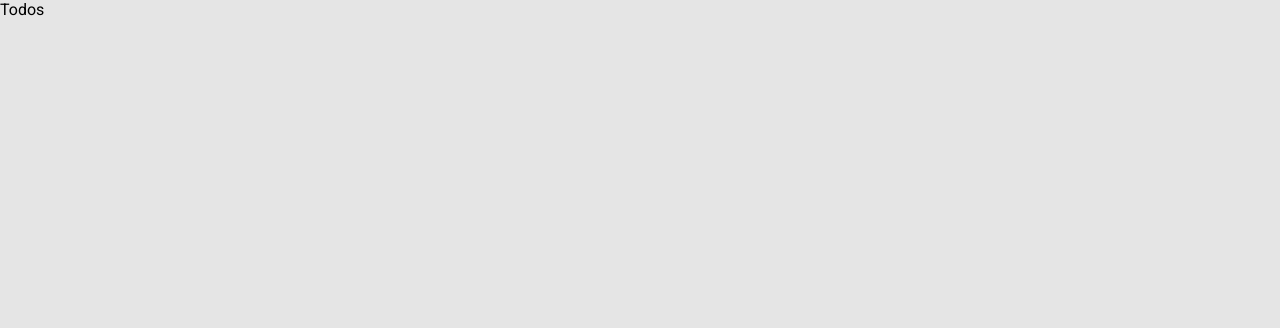
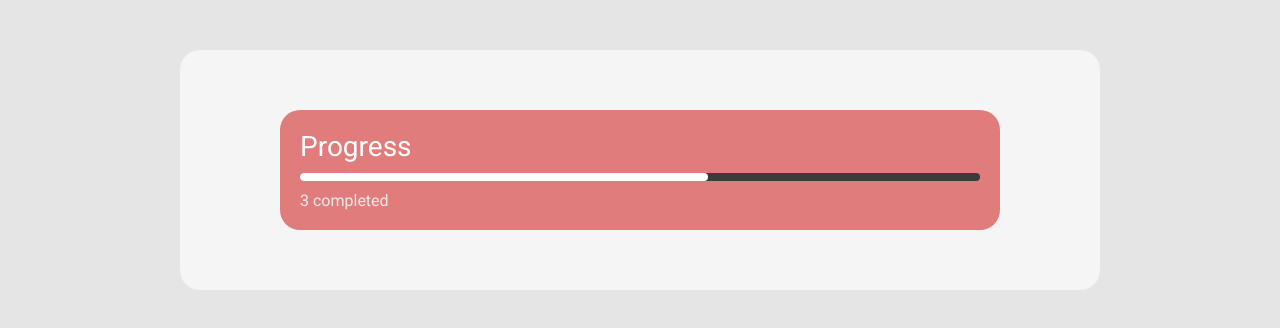
Before and after one commit to PPVphilosopher/datawow-todos, a React (Create React App) app: page / in a window 1280 px wide. Shown: the top 328 px of the page. Built offline with nearby package versions, Linux system fonts and the light colour scheme.

Commit message:
add progress box component

```diff
--- /dev/null
+++ b/src/components/ProgressBox/ProgressBox.style.ts
@@ -0,0 +1,37 @@
+import styled from "@emotion/styled";
+import { theme } from "../../styles";
+
+export const Wrapper = styled.div`
+  border-radius: 20px;
+  background-color: ${theme.colors.pink};
+  padding: ${theme.spacings(2)};
+`;
+
+export const TitleText = styled.div`
+  font-size: 28px;
+  font-weight: 500;
+  color: ${theme.colors.white};
+`;
+
+export const ProgressWrapper = styled.div`
+  height: 8px;
+  border-radius: 4px;
+  background-color: ${theme.colors.progressBackground};
+  margin: ${theme.spacings(1, 0)};
+`;
+
+interface IProgressingBarProps {
+  width: number;
+}
+
+export const ProgressingBar = styled.div<IProgressingBarProps>`
+  height: 8px;
+  border-radius: 4px;
+  background-color: ${theme.colors.progressBar};
+  width: ${(props) => `${props.width}%`};
+`;
+
+export const CountText = styled.div`
+  font-size: 16px;
+  color: ${theme.colors.textProgress};
+`;
--- /dev/null
+++ b/src/components/ProgressBox/ProgressBox.tsx
@@ -0,0 +1,25 @@
+import React from "react";
+import {
+  CountText,
+  ProgressingBar,
+  ProgressWrapper,
+  TitleText,
+  Wrapper,
+} from "./ProgressBox.style";
+
+interface IProgressBoxProps {
+  success: number;
+  total: number;
+}
+
+const ProgressBox: React.FC<IProgressBoxProps> = ({ success, total }) => (
+  <Wrapper>
+    <TitleText>Progress</TitleText>
+    <ProgressWrapper>
+      <ProgressingBar width={(success * 100) / (total || 1)} />
+    </ProgressWrapper>
+    <CountText>{success} completed</CountText>
+  </Wrapper>
+);
+
+export default ProgressBox;
--- /dev/null
+++ b/src/components/ProgressBox/index.ts
@@ -0,0 +1 @@
+export { default as ProgressBox } from "./ProgressBox";
--- /dev/null
+++ b/src/components/index.ts
@@ -0,0 +1 @@
+export * from "./ProgressBox";
--- a/src/index.css
+++ b/src/index.css
@@ -5,4 +5,5 @@ body {
   font-family: "Roboto";
   -webkit-font-smoothing: antialiased;
   -moz-osx-font-smoothing: grayscale;
+  background-color: #e5e5e5;
 }
--- a/src/modules/Todos/Todos.style.ts
+++ b/src/modules/Todos/Todos.style.ts
@@ -1,7 +1,18 @@
 import styled from "@emotion/styled";
-import { theme } from "../../styles/theme";
+import { theme } from "../../styles";
 
 export const Wrapper = styled.div`
-  height: 100vh;
-  background-color: ${theme.colors.background};
+  display: flex;
+  align-items: flex-start;
+  justify-content: center;
+
+  padding: ${theme.spacings(5, 0)};
 `;
+
+export const Container = styled.div`
+  background-color: ${theme.colors.container};
+  border-radius: 20px;
+
+  width: 720px; // desktop
+  padding: ${theme.spacings(6, 10)};
+`;
--- a/src/modules/Todos/Todos.tsx
+++ b/src/modules/Todos/Todos.tsx
@@ -1,8 +1,15 @@
 import React from "react";
-import { Wrapper } from './Todos.style'
+import { Container, Wrapper } from "./Todos.style";
+import { ProgressBox } from "../../components";
 
 const Todos: React.FC = () => {
-  return <Wrapper>Todos</Wrapper>;
+  return (
+    <Wrapper>
+      <Container>
+        <ProgressBox success={3} total={5} />
+      </Container>
+    </Wrapper>
+  );
 };
 
 export default Todos;
--- /dev/null
+++ b/src/styles/index.ts
@@ -0,0 +1 @@
+export * from "./theme";
--- a/src/styles/theme.ts
+++ b/src/styles/theme.ts
@@ -42,7 +42,6 @@ export const theme = {
     return `${top * 10}px`;
   },
   colors: {
-    background: "#E5E5E5",
     container: "#F5F5F5",
 
     progressBackground: "#3B3B3B",
@@ -56,6 +55,7 @@ export const theme = {
     textDark: "#2E2E2E",
     textDisable: "#A9A9A9",
     textPlaceholder: "#BCBCBC",
+    textProgress: "#EBE9E8",
 
     menuIcon: "#9796A8",
   },
```
Also changed, not shown: 1 other file (tests, documents, lock files or other folders).
